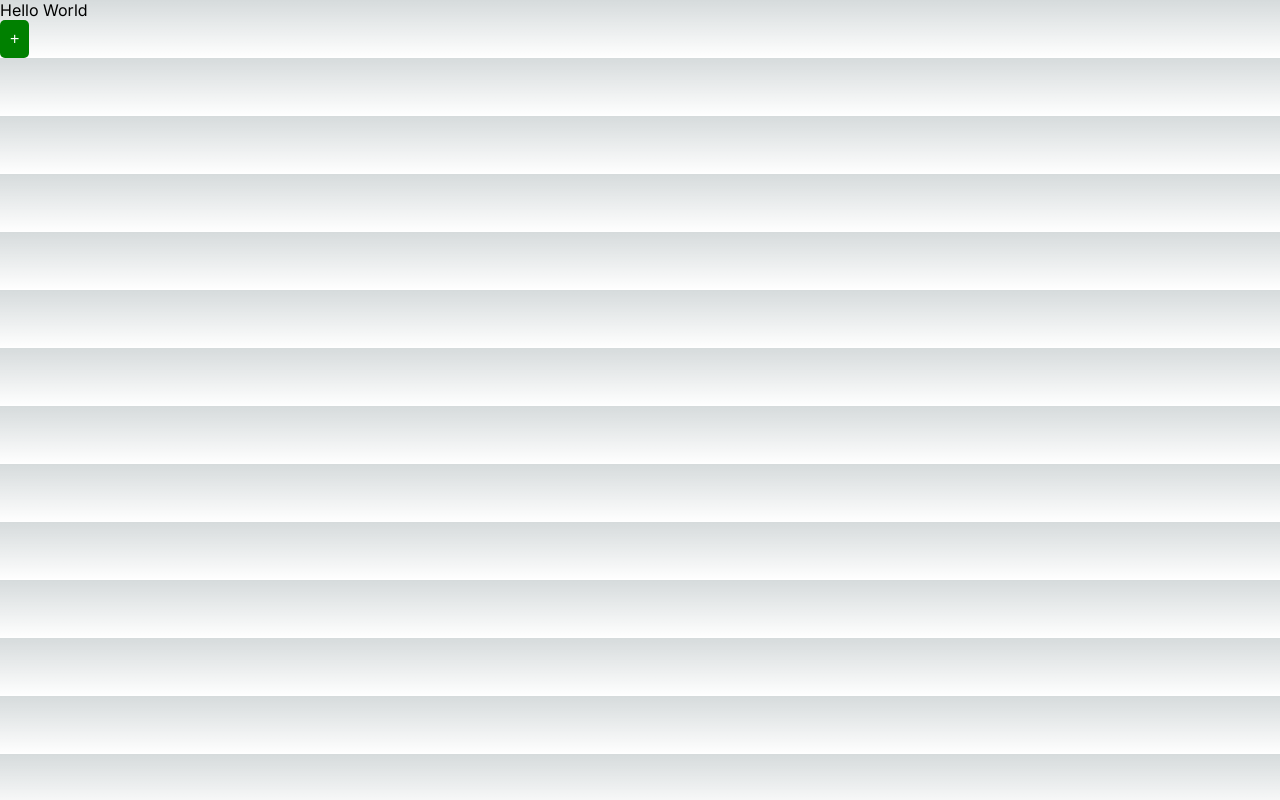
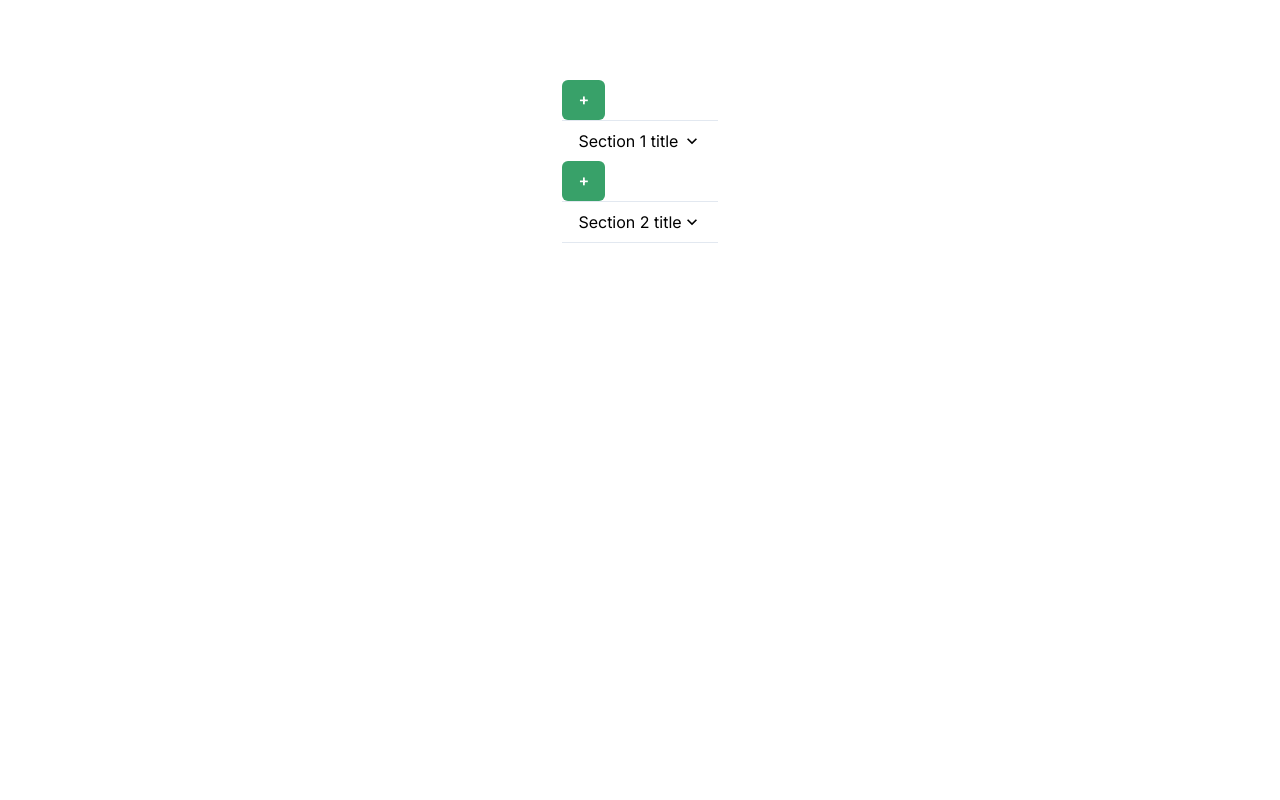
Before and after one commit to probablyalexzhu/giftlax, a Next.js app: page / in a window 1280 px wide. Built offline with nearby package versions, Linux system fonts and the light colour scheme.

Commit message:
chakra ui added and new accordion component

```diff
--- a/package.json
+++ b/package.json
@@ -9,8 +9,13 @@
     "lint": "next lint"
   },
   "dependencies": {
+    "@chakra-ui/next-js": "^2.1.3",
+    "@chakra-ui/react": "^2.6.1",
+    "@emotion/react": "^11.11.0",
+    "@emotion/styled": "^11.11.0",
     "eslint": "8.41.0",
     "eslint-config-next": "13.4.4",
+    "framer-motion": "^10.12.16",
     "next": "13.4.4",
     "react": "18.2.0",
     "react-dom": "18.2.0"
--- /dev/null
+++ b/src/app/components/Accordion.js
@@ -0,0 +1,57 @@
+import {
+    Accordion,
+    AccordionItem,
+    AccordionButton,
+    AccordionPanel,
+    AccordionIcon,
+    Box,
+} from "@chakra-ui/react";
+
+import GreenButton from "./GreenButton.js";
+
+export default function accordion() {
+    return (
+        <Accordion>
+            <AccordionItem>
+                <h2>
+                    <AccordionButton>
+                        <Box as="span" flex="1" textAlign="left">
+                            Section 1 title
+                        </Box>
+                        <AccordionIcon />
+                    </AccordionButton>
+                    <GreenButton />
+                </h2>
+                <AccordionPanel pb={4}>
+                    Lorem ipsum dolor sit amet, consectetur adipiscing elit, sed
+                    do eiusmod tempor incididunt ut labore et dolore magna
+                    aliqua. Ut enim ad minim veniam, quis nostrud exercitation
+                    ullamco laboris nisi ut aliquip ex ea commodo consequat.
+                </AccordionPanel>
+            </AccordionItem>
+
+            <AccordionItem>
+                <h2>
+                    <AccordionButton>
+                        <Box as="span" flex="1" textAlign="left">
+                            Section 2 title
+                        </Box>
+                        <AccordionIcon />
+                    </AccordionButton>
+                </h2>
+                <AccordionPanel pb={4}>
+                    Lorem ipsum dolor sit amet, consectetur adipiscing elit, sed
+                    do eiusmod tempor incididunt ut labore et dolore magna
+                    aliqua. Ut enim ad minim veniam, quis nostrud exercitation
+                    ullamco laboris nisi ut aliquip ex ea commodo consequat.
+                </AccordionPanel>
+            </AccordionItem>
+        </Accordion>
+    );
+}
+
+// function customAccordionItem() {
+//     return (
+
+//     )
+// }
--- a/src/app/components/GreenButton.js
+++ b/src/app/components/GreenButton.js
@@ -1,8 +1,9 @@
 import styles from './GreenButton.module.css'
-
+import { Button, ButtonGroup } from '@chakra-ui/react'
 // chat gpt wrote this thing
 export default function GreenButton() {
   return (
-    <button className={styles.greenbutton}>+</button>
+    // <button className={styles.greenbutton}>+</button>
+    <Button colorScheme='green'>+</Button>
   );
 };
--- a/src/app/page.js
+++ b/src/app/page.js
@@ -1,13 +1,42 @@
-import Image from 'next/image'
+"use client";
+
+// import Image from 'next/image'
 // import styles from './page.module.css'
-import GreenButton from './components/GreenButton.js'
-import { Fragment } from 'react'
+import GreenButton from "./components/GreenButton.js";
+import Accordion from "./components/Accordion.js";
+import { Fragment } from "react";
+import { ChakraProvider } from "@chakra-ui/react";
+import { Flex } from "@chakra-ui/react";
+import { Box } from "@chakra-ui/react";
+import { Container } from "@chakra-ui/react";
+// import { CacheProvider } from '@chakra-ui/next-js'
+// import { Providers } from "./providers";
+
+// 1. Import the extendTheme function
+import { extendTheme } from "@chakra-ui/react";
+
+// 2. Extend the theme to include custom colors, fonts, etc
+const colors = {
+    // brand: {
+    //   900: '#1a365d',
+    //   800: '#153e75',
+    //   700: '#2a69ac',
+    // },
+};
+
+export const theme = extendTheme({ colors });
 
 export default function Home() {
-  return (
-    <Fragment>
-      <>Hello World</>
-      <GreenButton />
-    </Fragment>
-  );
-};
+    return (
+        <Container centerContent>
+            <Box padding='80' bg='blue.400' color='black' maxW='md'>
+                <ChakraProvider theme={theme}>
+                    <Fragment>
+                        <GreenButton />
+                        <Accordion />
+                    </Fragment>
+                </ChakraProvider>
+            </Box>
+        </Container>
+    );
+}
```
Also changed, not shown: 1 other file (tests, documents, lock files or other folders).
